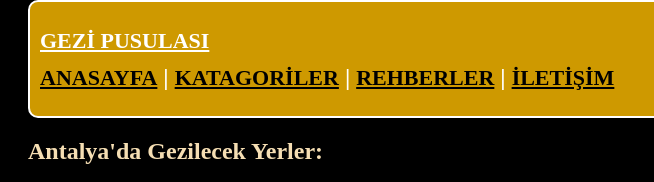
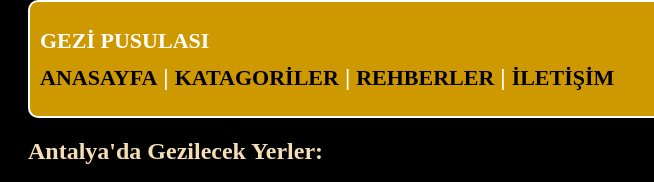
Before and after one commit to berkansann/gezi.pusulasi.com, a plain HTML site: page Antalya Gezilecek Yerler.html in a window 1280 px wide. Shown: the top 182 px of the page, 132-786 px from the left. Drawn offline with Linux system fonts and the light colour scheme.

Commit message:
Update Antalya Gezilecek Yerler.html

```diff
--- a/Antalya Gezilecek Yerler.html
+++ b/Antalya Gezilecek Yerler.html
@@ -5,6 +5,7 @@
     <meta name="viewport" content="width=device-width, initial-scale=1.0">
     <title>GEZİ PUSULASI.com</title>
     <link rel="stylesheet" href="antalya-gezilecek-yerle.css">
+    <link rel="stylesheet" href="genel.css">
 </head>
 <body>
 <style>
```
